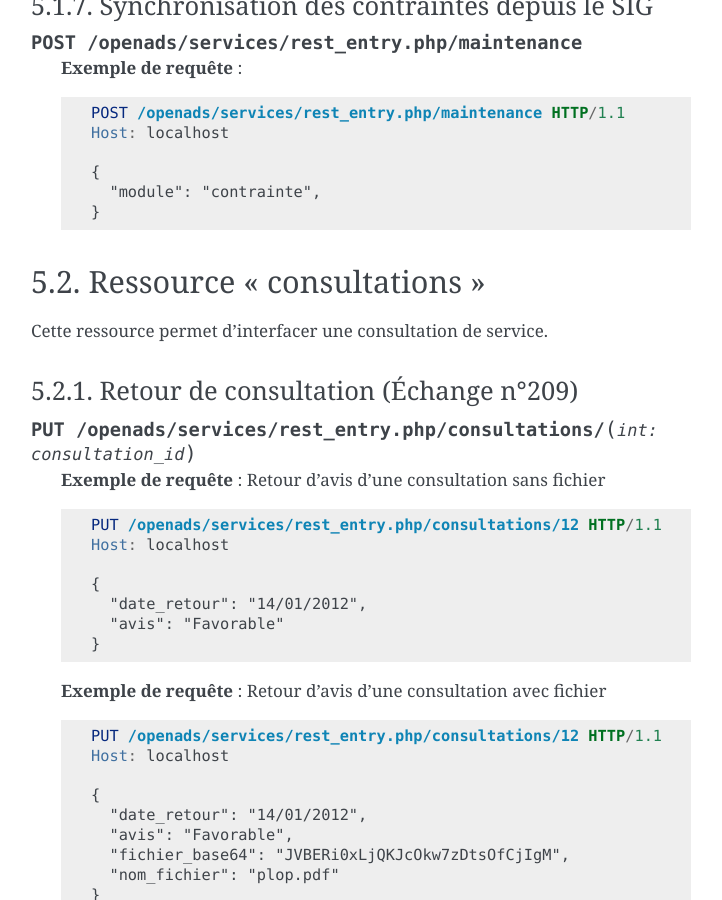
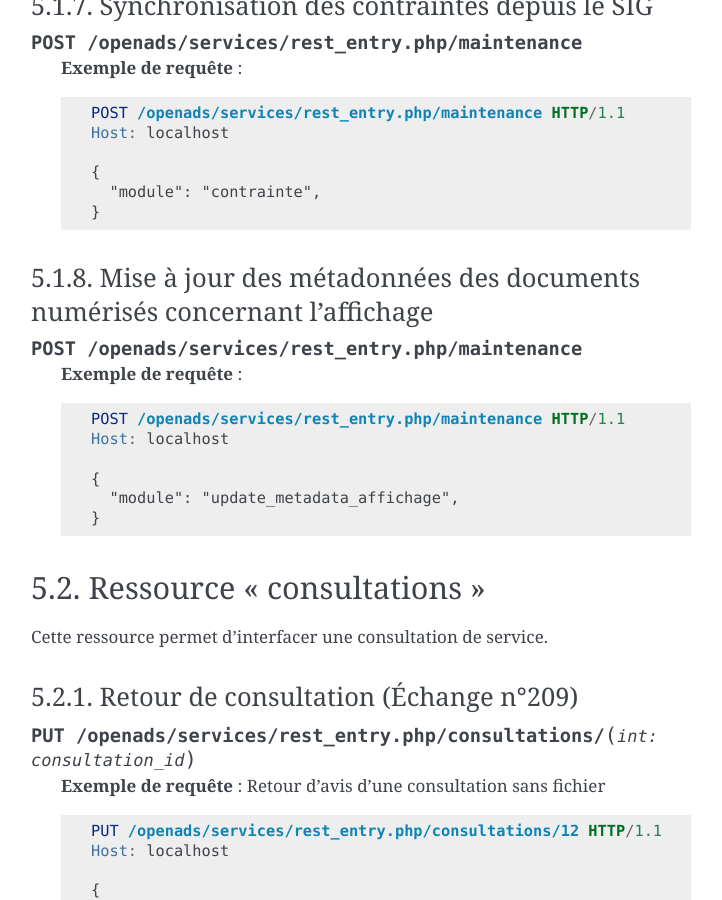
Before and after one commit to mpavaux/openads-documentation, a Sphinx documentation site: the page built from source/guide_developpeur/web_services.rst, in a window 1280 px wide and 900 px high, scrolled down 3125 px. Shown: the whole window, without its empty margins (389-1111 px from the left). Built offline with Sphinx 7.4.7, drawn with Linux system fonts in a browser that asks for light colours; some of the changed text lies outside the part shown.

Commit message:
Documentation du module de maintenance sur les métadonnées

```diff
--- a/source/guide_developpeur/web_services.rst
+++ b/source/guide_developpeur/web_services.rst
@@ -201,6 +201,25 @@
 
       {
         "module": "contrainte",
+      }
+
+
+
+==========================================================================
+Mise à jour des métadonnées des documents numérisés concernant l'affichage
+==========================================================================
+
+.. http:post:: /openads/services/rest_entry.php/maintenance
+
+   **Exemple de requête** :
+
+   .. sourcecode:: http
+
+      POST /openads/services/rest_entry.php/maintenance HTTP/1.1
+      Host: localhost
+
+      {
+        "module": "update_metadata_affichage",
       }
 
 
```
